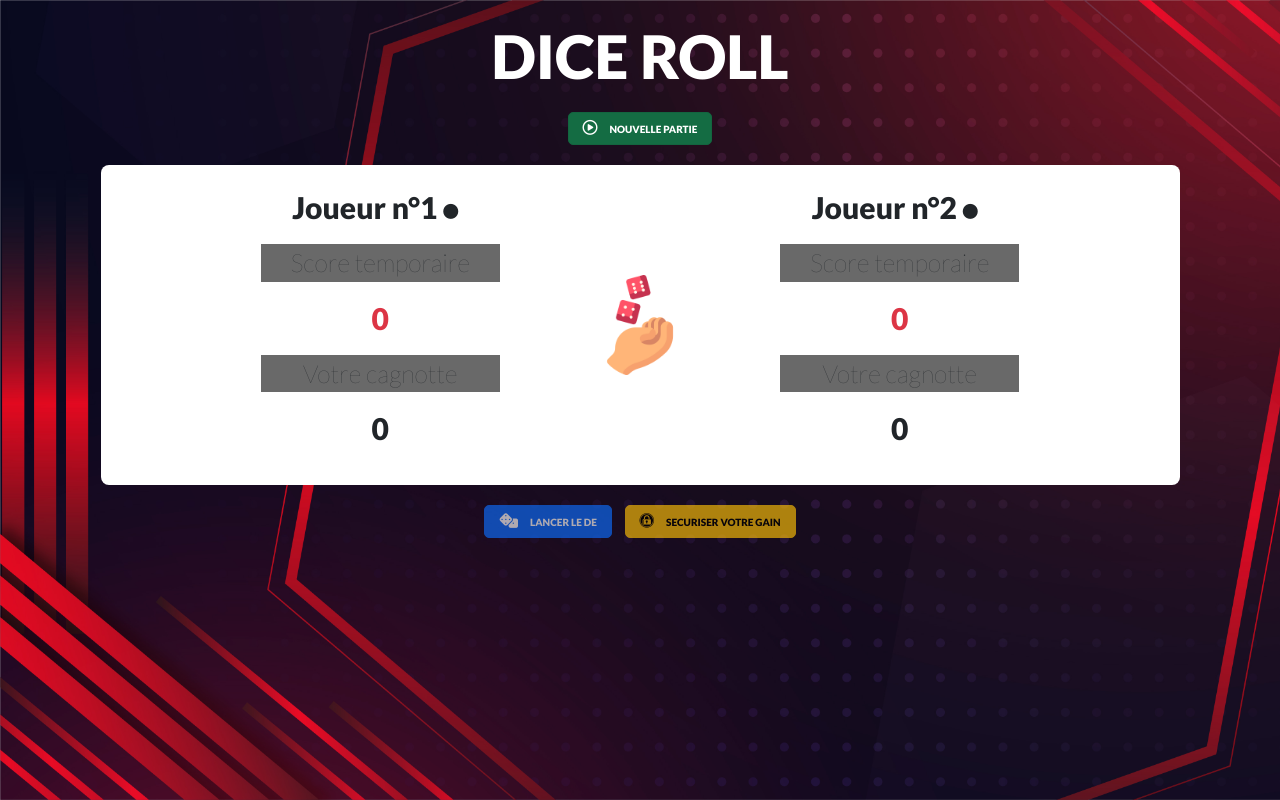
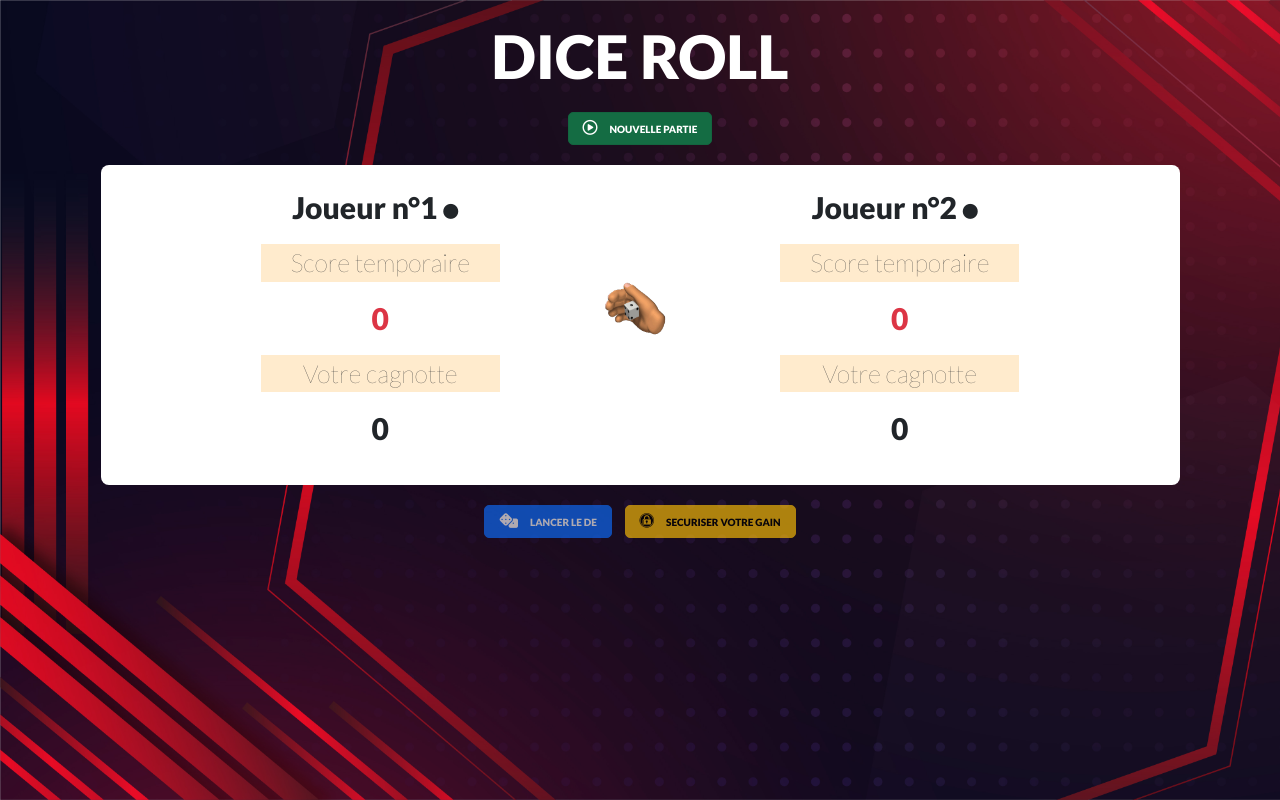
Before and after one commit to louvetsandrine/JeuD-, a PHP site: page / in a window 1280 px wide. Run offline with PHP 8.4, Linux system fonts and the light colour scheme; some libraries are stand-ins or nearby versions.

Commit message:
04/01/2022 first

```diff
--- a/index.html
+++ b/index.html
@@ -28,6 +28,7 @@
             NOUVELLE PARTIE
           </button>
       </div>
+
 
       <!-- <div class="d-flex justify-content-center align-items-center ">
         <div class=" ">
@@ -62,7 +63,7 @@
           <p class="textPlayer" id="walletPlayerOne">0</p>
         </div>
         <div class="col " id="diceSpace">
-          <img class="" src="images/rollDice.png" id="imgRollDice" />
+          <img class="" src="images/rollDice.gif" id="imgRollDice" />
         </div>
         <div class="col" >
           <p class="textPlayer">Joueur n°2
--- a/script.js
+++ b/script.js
@@ -30,7 +30,7 @@ const dice = [
       score:3
    },
    {
-      picture:'<img class="img-fluid" src="images/dice-4.png" id="diceFour"/>',
+      picture:'<img class="img-fluid" src="images/dice-4.png" id="diceFour"">',
       score:4
    },
    {
@@ -59,6 +59,8 @@ buttonStart.addEventListener("click", ()=>{
 
 })
 
+
+
 buttonRollDice.addEventListener("click", ()=>{
 
    player = player == "one"? "two" : "one";
@@ -66,8 +68,7 @@ buttonRollDice.addEventListener("click", ()=>{
    let randomNumber = Math.floor(Math.random()*dice.length);
    console.log(randomNumber);
 
-   diceSpace.innerHTML = ' <div class="loader"></div> '
-   // diceSpace.innerHTML = dice[randomNumber]["picture"] + '<p id="diceScore">Résultat: ' + dice[randomNumber]["score"] + '</p>';
+   diceSpace.innerHTML = dice[randomNumber]["picture"] + '<p id="diceScore">Résultat: ' + dice[randomNumber]["score"] + '</p>';
    scoreStartOne += dice[randomNumber]["score"];
    diceScorePlayerOne.innerHTML = scoreStartOne;
 
--- a/style.css
+++ b/style.css
@@ -41,7 +41,7 @@ body {
 
 .textScore {
     font-size: 25px;
-    background-color: dimgray;
+    background-color: blanchedalmond;
 
 }
 
@@ -52,7 +52,60 @@ body {
     height: 100px;
     border-radius: 8px;
     box-shadow: 8px 8px 12px #aaa;
+    animation: fadeIn ease 2s;
+    -webkit-animation: fadeIn ease 2s;
+    -moz-animation: fadeIn ease 2s;
+    -o-animation: fadeIn ease 2s;
+    -ms-animation: fadeIn ease 2s;
 }
+
+/* animation dice */
+
+@keyframes fadeIn{
+    0% {
+      opacity:0;
+    }
+    100% {
+      opacity:1;
+    }
+  }
+
+  @-moz-keyframes fadeIn {
+    0% {
+      opacity:0;
+    }
+    100% {
+      opacity:1;
+    }
+  }
+
+  @-webkit-keyframes fadeIn {
+    0% {
+      opacity:0;
+    }
+    100% {
+      opacity:1;
+    }
+  }
+
+  @-o-keyframes fadeIn {
+    0% {
+      opacity:0;
+    }
+    100% {
+      opacity:1;
+    }
+  }
+
+  @-ms-keyframes fadeIn {
+    0% {
+      opacity:0;
+    }
+    100% {
+      opacity:1;
+    }
+  }
+
 
 i {
     font-size: 15px;
@@ -84,6 +137,12 @@ i {
    font-size: 20px;
    padding-top: 20px;
    font-weight: 700;
+   animation: fadeIn ease 2s;
+   -webkit-animation: fadeIn ease 2s;
+   -moz-animation: fadeIn ease 2s;
+   -o-animation: fadeIn ease 2s;
+   -ms-animation: fadeIn ease 2s;
+
 
 }
 
@@ -92,19 +151,3 @@ i {
     height: 100px;
     margin: auto;
 }
-
-/* spinner */
-.loader {
-    border: 16px solid #f3f3f3; /* Light grey */
-    border-top: 16px solid #3498db; /* Blue */
-    border-radius: 50%;
-    width: 120px;
-    height: 120px;
-    animation: spin 2s linear infinite;
-
-  }
-
-  @keyframes spin {
-    0% { transform: rotate(0deg); }
-    100% { transform: rotate(360deg); }
-  }
```
Also changed, not shown: images/loader.gif (added), images/rollDice.gif (added), images/rollDice2.png (renamed from images/rollDice.png).
